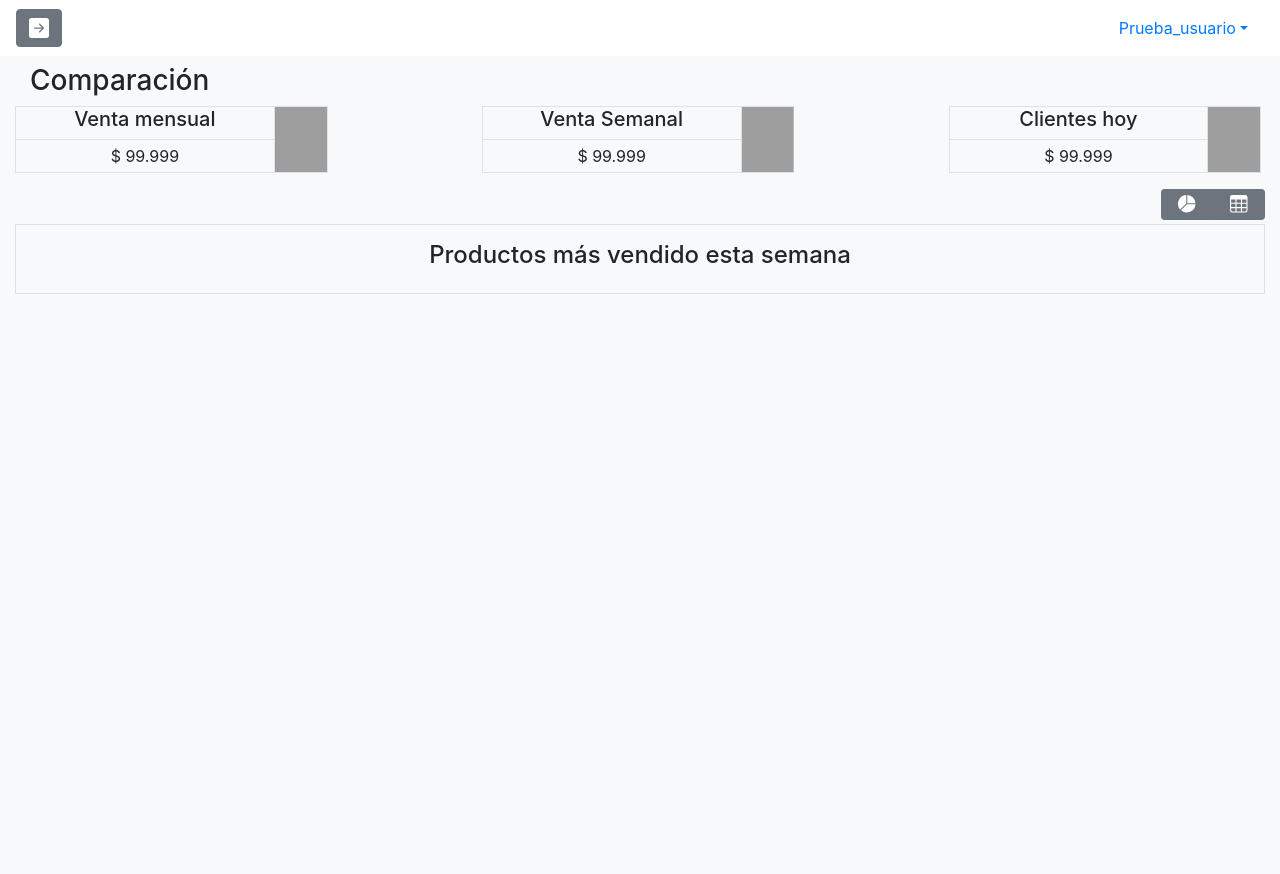
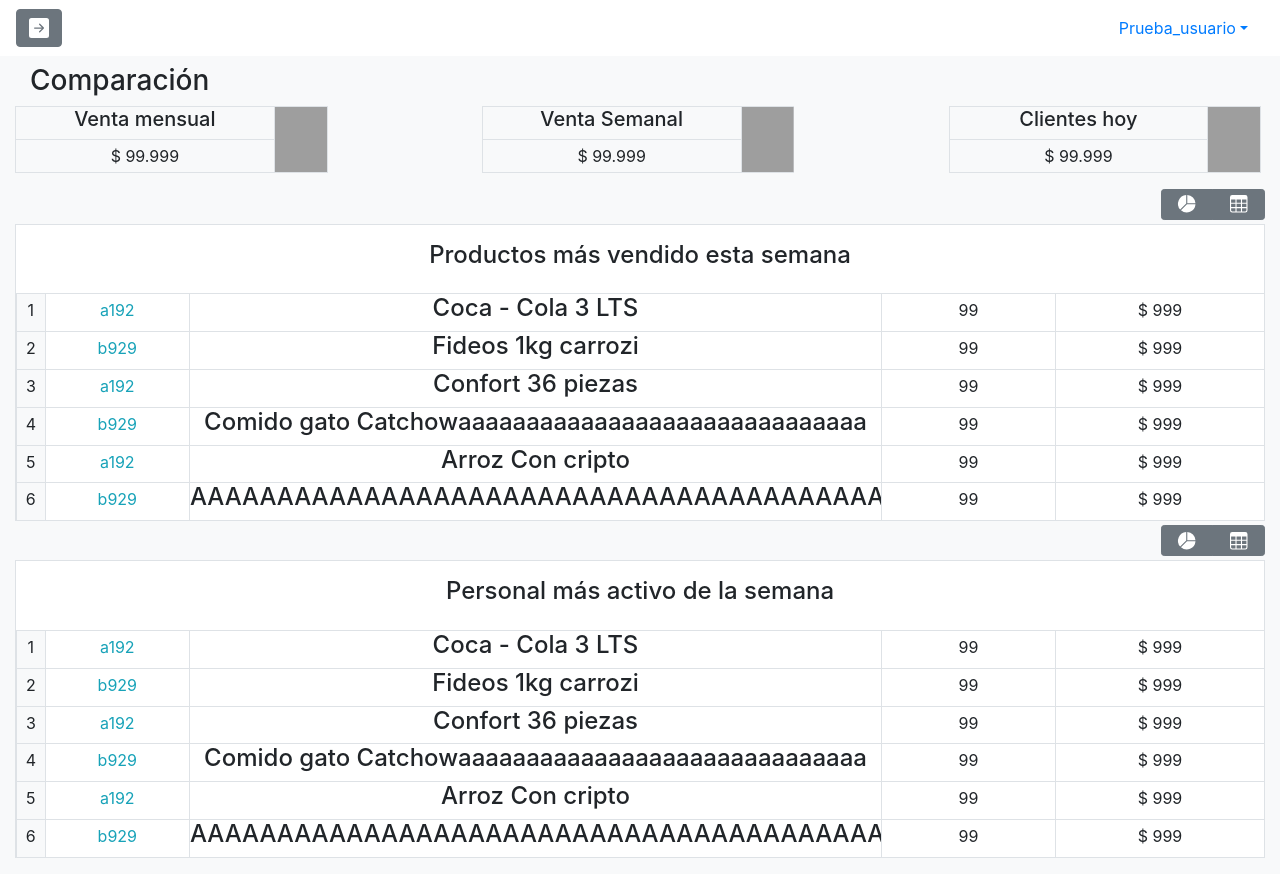
Before and after one commit to sigmdot/cajero-online-2, a Vue app: page /dashboard in a window 1280 px wide. Before the commit the page ends 800 px from the top, so only its background shows below. Built offline with nearby package versions, Linux system fonts and the light colour scheme; grey boxes are pictures that could not be loaded; what vue-css-donut-chart would draw is missing.

Commit message:
actualizado fila tabla

```diff
--- a/src/components/dashboard-componentes/FilasTabla.vue
+++ b/src/components/dashboard-componentes/FilasTabla.vue
@@ -1,18 +1,44 @@
 <template>
-  <div class="filastabla">
-
+  <div class="filastabla col-lg-12 row m-0 p-0 w-100 border-bottom border-right border-left line-height100">
+    <div class="col-10 row p-0 m-0 border-right border-left">
+      <div class="col-2 row m-0 p-0 border-right text-center">
+        <span class="col-2 p-0 border-right bg-light">{{index}}</span>
+        <span class="col-10 p-0 text-info">{{datoCodigo}}</span>
+      </div>
+      <div class="col-8 p-0  text-center border-right overflow-auto">
+        <h4>{{datoNombre}}</h4>
+      </div>
+      <div class="col-2 p-0 text-center">
+        <span>{{datoCantidad}}</span>
+      </div>
+    </div>
+    <div class="col-2 p-0 text-center">
+      <span>$ {{datoDinero}}</span>
+    </div>
   </div>
 </template>
 
 <script>
 export default {
-    name:'FilasTabla',
-    components:{
-
-    }
-}
+  name: "FilasTabla",
+  components: {},
+  props: {
+    datoNombre: String,
+    datoCodigo: String,
+    datoCantidad: Number,
+    imgUrl: String,
+    datoDinero: Number,
+    index: Number
+  }
+};
 </script>
 
 <style>
-
+.size-100 {
+  height: 60%;
+  width: 60%;
+}
+.line-height100{
+    line-height: 210%;
+}
 </style>
--- a/src/components/dashboard-componentes/TablasInventarioPersonal.vue
+++ b/src/components/dashboard-componentes/TablasInventarioPersonal.vue
@@ -1,17 +1,24 @@
 <template>
-  <div class="tablasinventariopersonal col-lg-12 p-0 row m-0">
+  <div class="tablasinventariopersonal col-lg-12 p-0 row m-0 bg-white">
       <div class="col-lg-12 p-0 text-center border p-3">
           <h4>{{title}}</h4>
       </div>
+      <FilasTabla index="1" datoDinero="999" datoNombre="Coca - Cola 3 LTS" datoCodigo="a192" datoCantidad="99"></FilasTabla>
+      <FilasTabla index="2" datoDinero="999" datoNombre="Fideos 1kg carrozi" datoCodigo="b929" datoCantidad="99"></FilasTabla>
+      <FilasTabla index="3" datoDinero="999" datoNombre="Confort 36 piezas" datoCodigo="a192" datoCantidad="99"></FilasTabla>
+      <FilasTabla index="4" datoDinero="999" datoNombre="Comido gato Catchowaaaaaaaaaaaaaaaaaaaaaaaaaaaaaa" datoCodigo="b929" datoCantidad="99"></FilasTabla>
+      <FilasTabla index="5" datoDinero="999" datoNombre="Arroz Con cripto" datoCodigo="a192" datoCantidad="99"></FilasTabla>
+      <FilasTabla index="6" datoDinero="999" datoNombre="AAAAAAAAAAAAAAAAAAAAAAAAAAAAAAAAAAAAAAAAAAAaaaaaaaaa" datoCodigo="b929" datoCantidad="99"></FilasTabla>
+
   </div>
 </template>
 
 <script>
-
+import FilasTabla from './FilasTabla'
 export default {
     name:'TablasInventarioPersonal',
     components:{
-
+        FilasTabla
     },
     data:function(){
         return{
--- a/src/views/Dashboard.vue
+++ b/src/views/Dashboard.vue
@@ -11,6 +11,10 @@
           <div class="col-lg-12 row m-0 is-hidden-mobile p-0">
               <ButtonBox class="mb-1"></ButtonBox>
               <TablasInventarioPersonal title="Productos más vendido esta semana"></TablasInventarioPersonal>
+          </div>
+          <div class="col-lg-12 row m-0 is-hidden-mobile p-0 mt-1">
+              <ButtonBox class="mb-1"></ButtonBox>
+              <TablasInventarioPersonal title="Personal más activo de la semana"></TablasInventarioPersonal>
           </div>
 
       </div>
```
